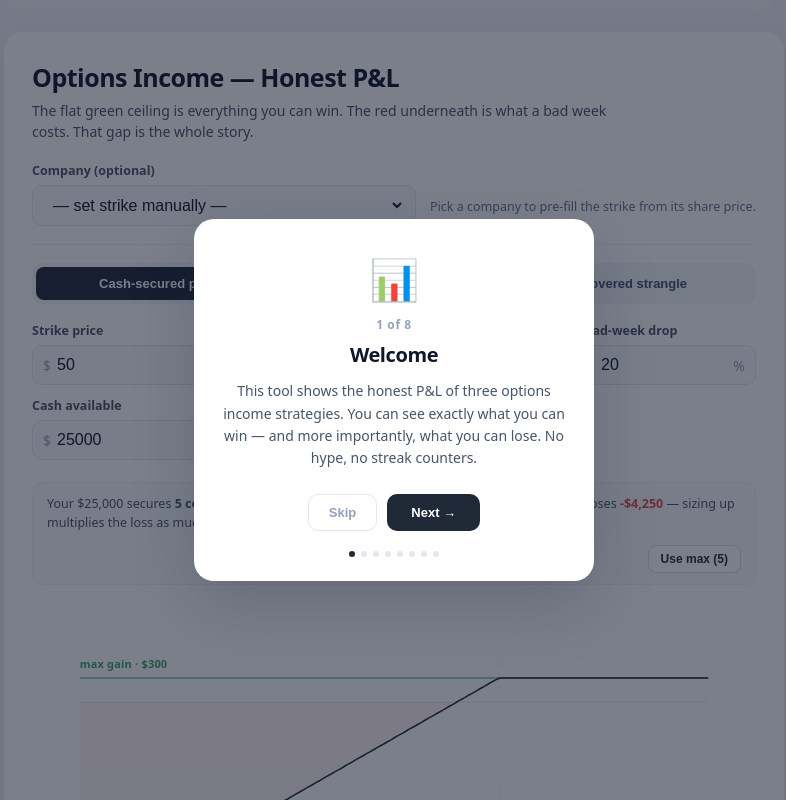
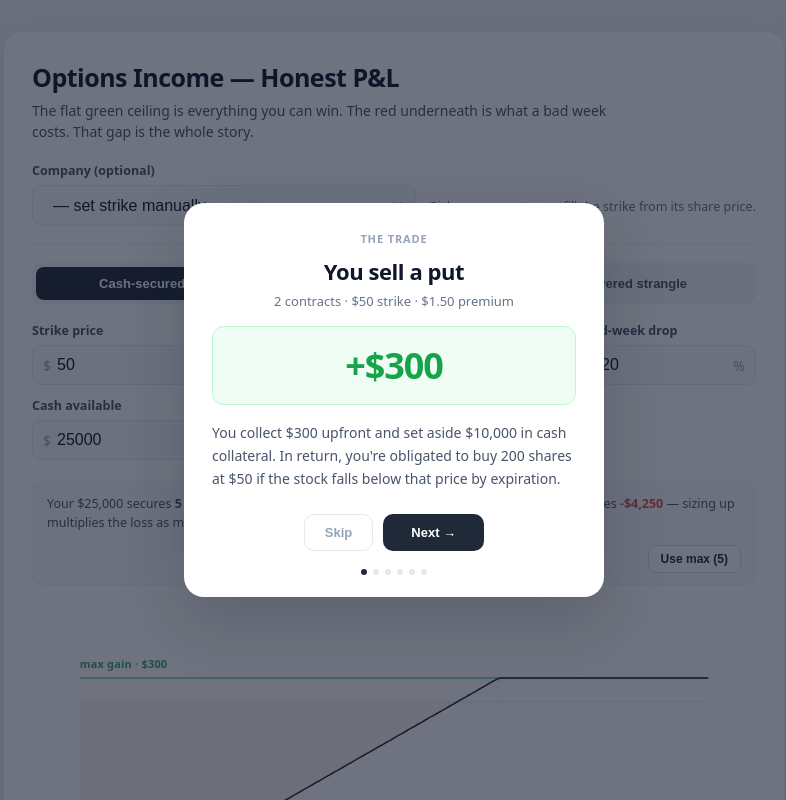
Before and after one commit to Eddiebm/put-visualizer, a React (Vite) app: page / in a window 1280 px wide. Shown: the top 800 px of the page, without its empty margins (246-1032 px from the left). Built offline with nearby package versions, Linux system fonts and the light colour scheme.

Commit message:
feat: rework tour as worked example with scenario outcomes

```diff
--- a/src/App.jsx
+++ b/src/App.jsx
@@ -6,44 +6,52 @@ const TOUR_KEY = "csp_tour_done_v1";
 
 const TOUR_STEPS = [
   {
-    title: "Welcome",
-    body: "This tool shows the honest P&L of three options income strategies. You can see exactly what you can win — and more importantly, what you can lose. No hype, no streak counters.",
-    icon: "📊",
+    tag: "The trade",
+    title: "You sell a put",
+    setup: "2 contracts · $50 strike · $1.50 premium",
+    outcome: "+$300",
+    good: true,
+    body: "You collect $300 upfront and set aside $10,000 in cash collateral. In return, you're obligated to buy 200 shares at $50 if the stock falls below that price by expiration.",
   },
   {
-    title: "Pick a company",
-    body: "Choose a stock from the dropdown and it auto-fills the current share price and sets a sensible strike. Or skip it and type your own strike manually.",
-    icon: "🏢",
+    tag: "Scenario 1 — stock drops",
+    title: "Stock falls to $40",
+    setup: "−20% · below your $50 strike",
+    outcome: "−$1,700",
+    good: false,
+    body: "You're assigned — forced to buy 200 shares at $50 when they're worth $40. That's a $2,000 loss on paper, minus the $300 premium you already collected. Net: −$1,700. This is the side the ads skip.",
   },
   {
-    title: "Choose a strategy",
-    body: "Cash-secured put (simplest — sell one put, hold cash). Short strangle (sell a put and call — the naked call has no loss ceiling). Covered strangle (you own the shares too).",
-    icon: "⚖️",
+    tag: "Scenario 2 — stock flat",
+    title: "Stock stays near $50",
+    setup: "At or above your strike",
+    outcome: "+$300",
+    good: true,
+    body: "The put expires worthless. Nobody exercises it — there's no reason to make you buy at $50 when the stock is worth $50 or more. You keep the $300 and your $10,000 is released.",
   },
   {
-    title: "Pull a real premium",
-    body: 'Pick an expiration date, then hit "Pull real premium →" — it fetches the real bid/ask midpoint from the live options chain and fills it in for you.',
-    icon: "💰",
+    tag: "Scenario 3 — stock rises",
+    title: "Stock climbs to $60",
+    setup: "+20% · above your strike",
+    outcome: "+$300",
+    good: true,
+    body: "Put expires worthless again. You keep $300. But the stock gained $2,000 — and you weren't holding it, so that upside wasn't yours. Your gain is capped at the premium, no matter how high it goes.",
   },
   {
-    title: "Read the chart",
-    body: "The flat green line is the most you can ever make. The red pulsing dot is where you land if the stock moves against you. That gap between them is the whole story.",
-    icon: "📈",
+    tag: "The asymmetry",
+    title: "The gap is the whole point",
+    setup: "Max gain: $300 · Potential loss: much more",
+    outcome: null,
+    good: null,
+    body: "Scenarios 2 and 3 both pay $300. Scenario 1 can lose many times that — and the further the stock falls, the worse it gets. The chart draws this curve. Flat green ceiling on top, red drop below. That gap is why this tool exists.",
   },
   {
-    title: "Scenario cards",
-    body: "Three cards below the chart show your exact P&L if the stock goes down, stays flat, or goes up. Red is a loss — it's never hidden.",
-    icon: "🎯",
-  },
-  {
-    title: "Order ticket",
-    body: "The order ticket gives you the exact words to use at your broker — copy it and paste it directly into the order screen.",
-    icon: "📋",
-  },
-  {
-    title: "Paper journal",
-    body: "Log trades you're watching. When they close, record what actually happened — wins and losses equally. An honest record only works if you log the bad weeks too.",
-    icon: "📓",
+    tag: "Now try it",
+    title: "Adjust the numbers above",
+    setup: "Your actual trade",
+    outcome: null,
+    good: null,
+    body: "Change the strike, premium, and contracts to match a trade you're considering. Pick a real company to auto-fill the price. The chart, scenarios, and order ticket all update live.",
   },
 ];
 
@@ -1052,15 +1060,27 @@ function Scenarios({ cards }) {
 function Tour({ step, onNext, onDone, onSkip }) {
   const s = TOUR_STEPS[step];
   const isLast = step === TOUR_STEPS.length - 1;
+  const hasOutcome = s.outcome != null;
   return (
     <div style={styles.tourOverlay}>
       <div style={styles.tourCard}>
-        <div style={styles.tourIcon}>{s.icon}</div>
-        <div style={styles.tourMeta}>
-          {step + 1} of {TOUR_STEPS.length}
-        </div>
+        <div style={styles.tourTag}>{s.tag}</div>
         <div style={styles.tourTitle}>{s.title}</div>
+        {s.setup && <div style={styles.tourSetup}>{s.setup}</div>}
+
+        {hasOutcome && (
+          <div style={{
+            ...styles.tourOutcome,
+            color: s.good ? "#16a34a" : "#e14c4c",
+            background: s.good ? "#f0fdf4" : "#fff5f5",
+            border: `1px solid ${s.good ? "#bbf7d0" : "#fecaca"}`,
+          }}>
+            {s.outcome}
+          </div>
+        )}
+
         <div style={styles.tourBody}>{s.body}</div>
+
         <div style={styles.tourActions}>
           <button type="button" onClick={onSkip} style={styles.tourSkip}>
             Skip
@@ -1071,10 +1091,7 @@ function Tour({ step, onNext, onDone, onSkip }) {
         </div>
         <div style={styles.tourDots}>
           {TOUR_STEPS.map((_, i) => (
-            <span
-              key={i}
-              style={{ ...styles.tourDot, background: i === step ? "#1f2937" : "#e2e8f0" }}
-            />
+            <span key={i} style={{ ...styles.tourDot, background: i === step ? "#1f2937" : "#e2e8f0" }} />
           ))}
         </div>
       </div>
@@ -1170,15 +1187,16 @@ const styles = {
   journalPnl: { fontSize: 16, fontWeight: 700, letterSpacing: "-0.01em" },
   journalNote: { fontSize: 12, color: "#cf9a3a", marginTop: 12, lineHeight: 1.5 },
   deleteBtn: { border: "none", background: "transparent", color: "#cbd5e1", fontSize: 14, cursor: "pointer", padding: "4px 6px", lineHeight: 1 },
-  tourOverlay: { position: "fixed", inset: 0, background: "rgba(15,23,42,0.55)", zIndex: 1000, display: "flex", alignItems: "center", justifyContent: "center", padding: 20 },
-  tourCard: { background: "#fff", borderRadius: 20, padding: "32px 28px 24px", maxWidth: 400, width: "100%", boxShadow: "0 24px 64px rgba(15,23,42,0.18)", textAlign: "center" },
-  tourIcon: { fontSize: 40, marginBottom: 10 },
-  tourMeta: { fontSize: 12, color: "#94a3b8", fontWeight: 600, letterSpacing: "0.05em", marginBottom: 8 },
-  tourTitle: { fontSize: 20, fontWeight: 700, letterSpacing: "-0.02em", color: "#0f172a", marginBottom: 12 },
-  tourBody: { fontSize: 14, color: "#475569", lineHeight: 1.6, marginBottom: 24 },
-  tourActions: { display: "flex", gap: 10, justifyContent: "center", marginBottom: 20 },
+  tourOverlay: { position: "fixed", inset: 0, background: "rgba(15,23,42,0.6)", zIndex: 1000, display: "flex", alignItems: "center", justifyContent: "center", padding: 20 },
+  tourCard: { background: "#fff", borderRadius: 20, padding: "28px 28px 22px", maxWidth: 420, width: "100%", boxShadow: "0 24px 64px rgba(15,23,42,0.2)", textAlign: "center" },
+  tourTag: { fontSize: 11, fontWeight: 700, color: "#94a3b8", letterSpacing: "0.08em", textTransform: "uppercase", marginBottom: 10 },
+  tourTitle: { fontSize: 22, fontWeight: 700, letterSpacing: "-0.02em", color: "#0f172a", marginBottom: 6 },
+  tourSetup: { fontSize: 13, color: "#64748b", marginBottom: 16 },
+  tourOutcome: { fontSize: 36, fontWeight: 800, letterSpacing: "-0.03em", borderRadius: 12, padding: "14px 0", marginBottom: 16 },
+  tourBody: { fontSize: 14, color: "#475569", lineHeight: 1.65, marginBottom: 24, textAlign: "left" },
+  tourActions: { display: "flex", gap: 10, justifyContent: "center", marginBottom: 18 },
   tourSkip: { border: "1px solid #e2e8f0", borderRadius: 10, background: "#fff", color: "#94a3b8", fontSize: 13, fontWeight: 600, padding: "10px 20px", cursor: "pointer" },
-  tourNext: { border: "none", borderRadius: 10, background: "#1f2937", color: "#fff", fontSize: 13, fontWeight: 700, padding: "10px 24px", cursor: "pointer" },
+  tourNext: { border: "none", borderRadius: 10, background: "#1f2937", color: "#fff", fontSize: 13, fontWeight: 700, padding: "10px 28px", cursor: "pointer" },
   tourDots: { display: "flex", gap: 6, justifyContent: "center" },
   tourDot: { width: 6, height: 6, borderRadius: "50%", display: "inline-block" },
 };
```
